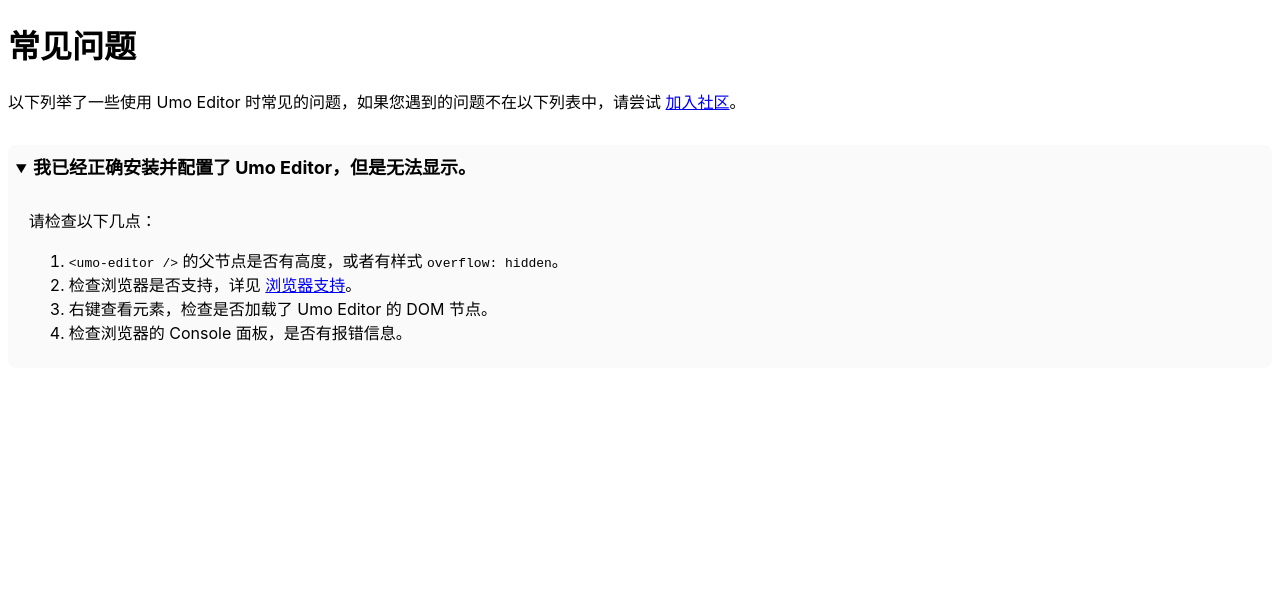
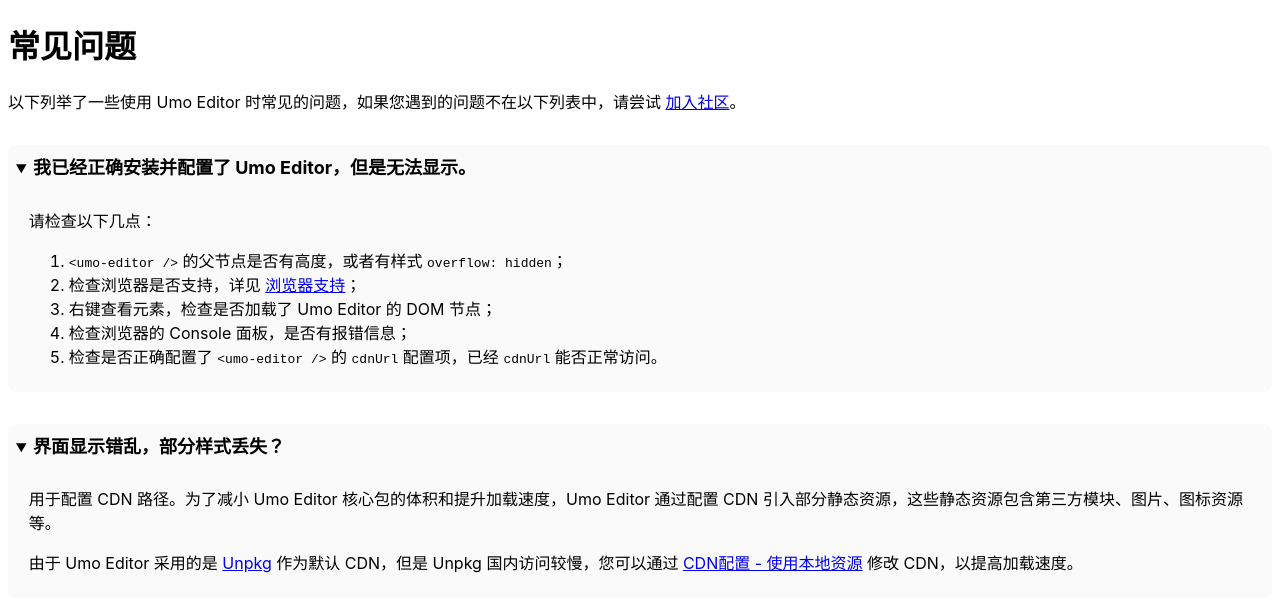
Before and after one commit to umodoc/docs, a Next.js app: page /docs/guide/faq in a window 1280 px wide. Shown: the top 612 px of the page. Built offline with nearby package versions, Linux system fonts and the light colour scheme.

Commit message:
添加和优化常见问题

```diff
--- a/pages/docs/guide/faq.mdx
+++ b/pages/docs/guide/faq.mdx
@@ -19,8 +19,15 @@ export function FAQBox({ title, children }) {
 <FAQBox title="我已经正确安装并配置了 Umo Editor，但是无法显示。">
 请检查以下几点：
 
-1. `<umo-editor />` 的父节点是否有高度，或者有样式 `overflow: hidden`。
-2. 检查浏览器是否支持，详见 [浏览器支持](/docs/#浏览器支持)。
-3. 右键查看元素，检查是否加载了 Umo Editor 的 DOM 节点。
-4. 检查浏览器的 Console 面板，是否有报错信息。
+1. `<umo-editor />` 的父节点是否有高度，或者有样式 `overflow: hidden`；
+2. 检查浏览器是否支持，详见 [浏览器支持](/docs/#浏览器支持)；
+3. 右键查看元素，检查是否加载了 Umo Editor 的 DOM 节点；
+4. 检查浏览器的 Console 面板，是否有报错信息；
+5. 检查是否正确配置了 `<umo-editor />` 的 `cdnUrl` 配置项，已经 `cdnUrl` 能否正常访问。
 </FAQBox>
+
+<FAQBox title="界面显示错乱，部分样式丢失？">
+用于配置 CDN 路径。为了减小 Umo Editor 核心包的体积和提升加载速度，Umo Editor 通过配置 CDN 引入部分静态资源，这些静态资源包含第三方模块、图片、图标资源等。
+
+由于 Umo Editor 采用的是 [Unpkg](https://unpkg.com) 作为默认 CDN，但是 Unpkg 国内访问较慢，您可以通过 [CDN配置 - 使用本地资源](../options/cdn#使用本地资源) 修改 CDN，以提高加载速度。
+</FAQBox>
```
